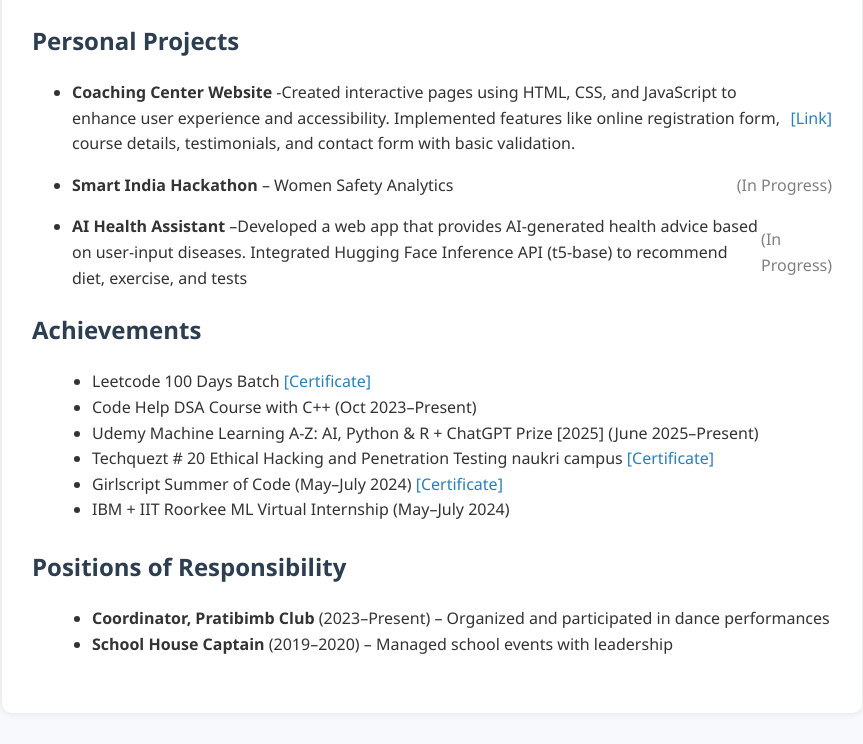
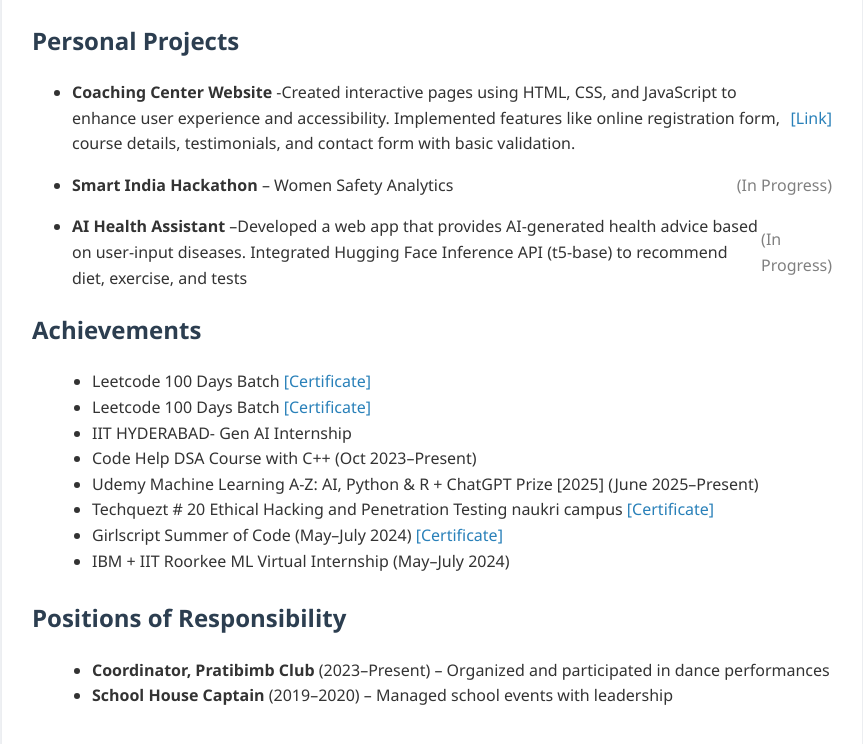
Before and after one commit to ShikhaRaj15071/resume, a plain HTML site: page index.html in a window 1280 px wide. Shown: the part 951-1695 px from the top of the page, without its empty margins (208-1071 px from the left). Drawn offline with Linux system fonts and the light colour scheme.

Commit message:
Update index.html

```diff
--- a/index.html
+++ b/index.html
@@ -92,6 +92,13 @@ Integrated Hugging Face Inference API (t5-base) to recommend diet, exercise, and
       <a href="leetcode1.png" target="_blank">[Certificate]</a>
     </li>
      <li>
+      Leetcode 100 Days Batch
+      <a href="leetcode1.png" target="_blank">[Certificate]</a>
+    </li>
+     <li>
+     IIT HYDERABAD- Gen AI Internship
+    </li>
+     <li>
       Code Help DSA Course with C++ (Oct 2023–Present)
 
     </li>
```
